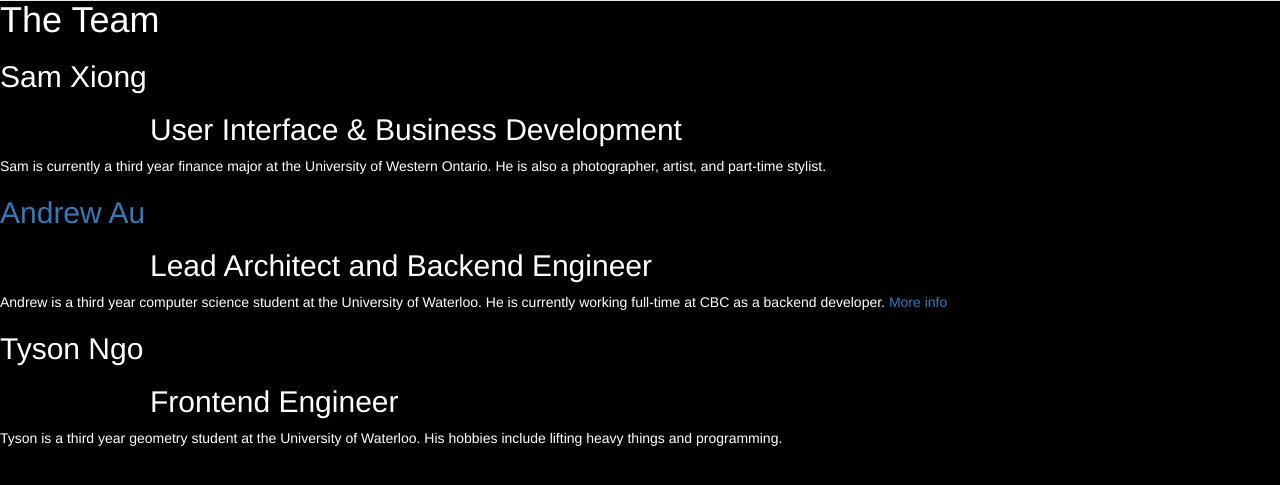
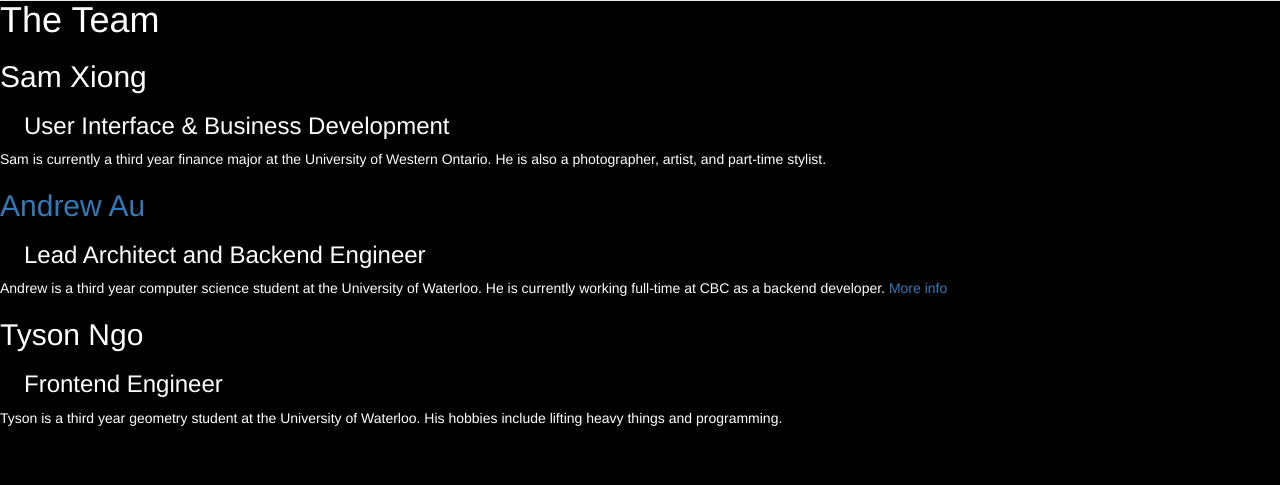
Before and after one commit to A-Au/ClubManner-Email, a Django app: page /about/ in a window 1280 px wide. Shown: the part 50-535 px from the top of the page. Run offline with Django 3.2, Linux system fonts and the light colour scheme; some libraries are stand-ins or nearby versions.

Commit message:
fixed title indentation

```diff
--- a/clubmanneremail/templates/about.html
+++ b/clubmanneremail/templates/about.html
@@ -15,7 +15,7 @@
             color: #ffffff;
         }
         .role {
-            padding-left: 5em;
+            padding-left: 1em;
         }
     </style>
 </head>
@@ -41,13 +41,13 @@
     </nav>
     <h1>The Team</h1>
     <h2>Sam Xiong</h2>
-    <h2 class="role">User Interface &amp; Business Development</h2>
+    <h3 class="role">User Interface &amp; Business Development</h2>
     <p>Sam is currently a third year finance major at the University of Western Ontario. He is also a photographer, artist, and part-time stylist.</p>
     <h2><a href="https://a-au.github.io">Andrew Au</a></h2>
-    <h2 class="role">Lead Architect and Backend Engineer</h2>
+    <h3 class="role">Lead Architect and Backend Engineer</h2>
     <p>Andrew is a third year computer science student at the University of Waterloo. He is currently working full-time at CBC as a backend developer. <a href="https://www.youtube.com/watch?v=o1eHKf-dMwo">More info</a></p>
     <h2>Tyson Ngo</h2>
-    <h2 class="role">Frontend Engineer</h2>
+    <h3 class="role">Frontend Engineer</h2>
     <p>Tyson is a third year geometry student at the University of Waterloo. His hobbies include lifting heavy things and programming.</p>
     <script src="http://clubmanner.com/resources/js/jquery-2.1.3.js"></script>
     <script src="http://clubmanner.com/resources/js/bootstrap.min.js"></script>
```
